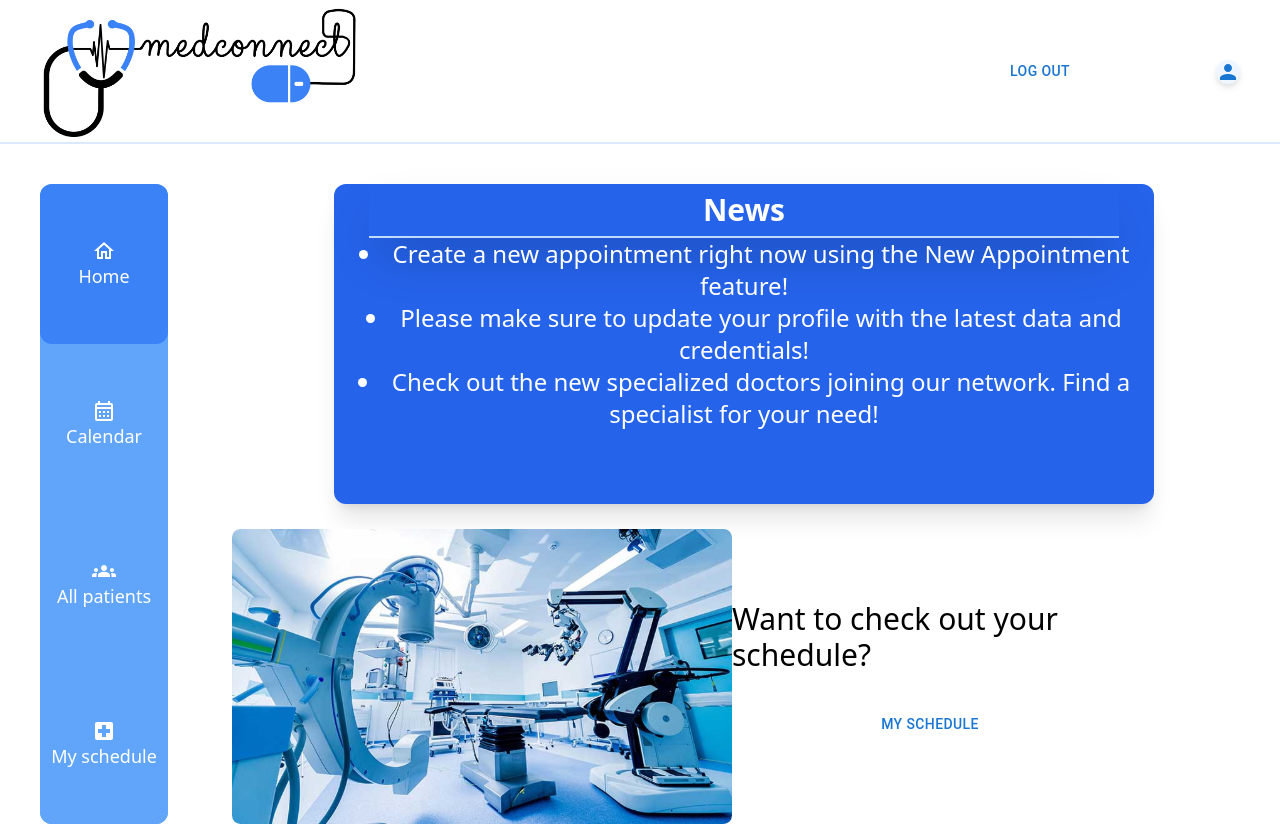
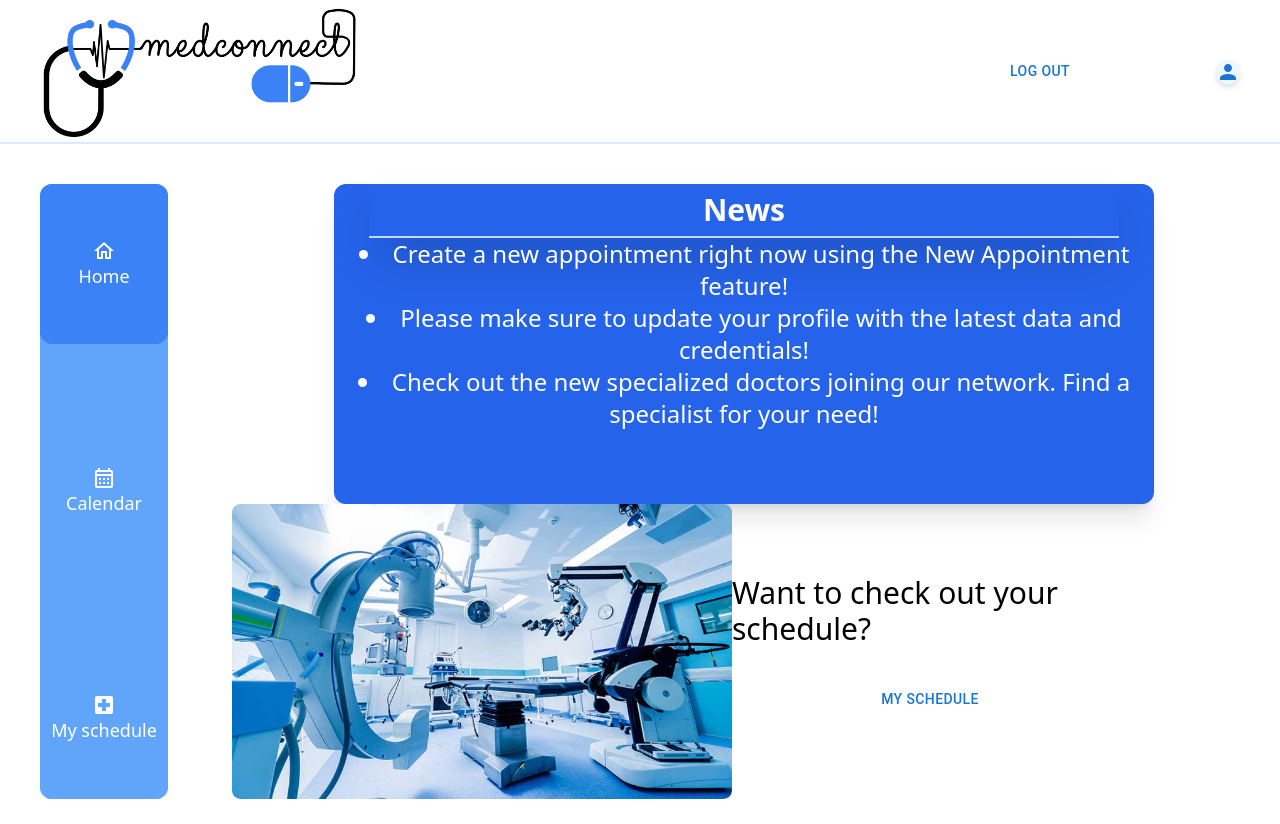
Before and after one commit to LucaStefan112/MedConnect, a Next.js app: page / in a window 1280 px wide. After the commit the page ends 800 px from the top, so only its background shows below. Built offline with nearby package versions, Linux system fonts and the light colour scheme.

Commit message:
Deleted 'All Patients' tab

```diff
--- a/components/SideMenu/DoctorSideMenu.tsx
+++ b/components/SideMenu/DoctorSideMenu.tsx
@@ -24,12 +24,12 @@ export default function CodSideMenu() {
       path: Routes.APPOINTMENTS,
       icon: <CalendarMonthOutlinedIcon className="h-16 w-16" />,
     },
-    {
-      key: 2,
-      name: "All patients",
-      path: Routes.MY_ACCOUNT,
-      icon: <GroupsIcon className="h-16 w-16" />,
-    },
+    // {
+    //   key: 2,
+    //   name: "All patients",
+    //   path: Routes.MY_ACCOUNT,
+    //   icon: <GroupsIcon className="h-16 w-16" />,
+    // },
     {
       key: 3,
       name: "My schedule",
```
